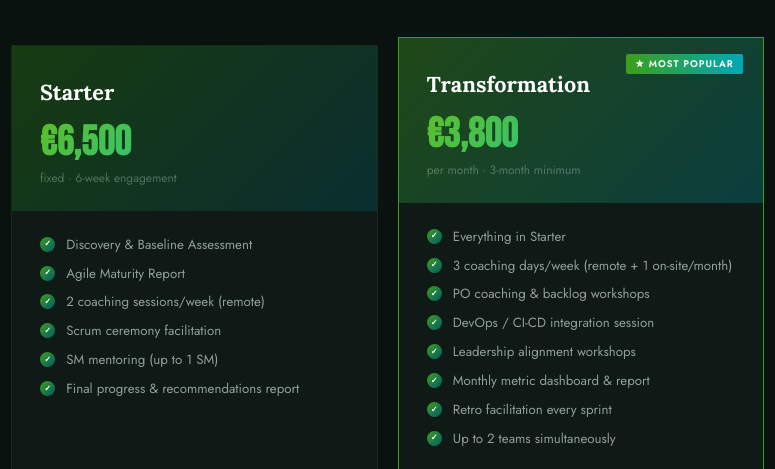
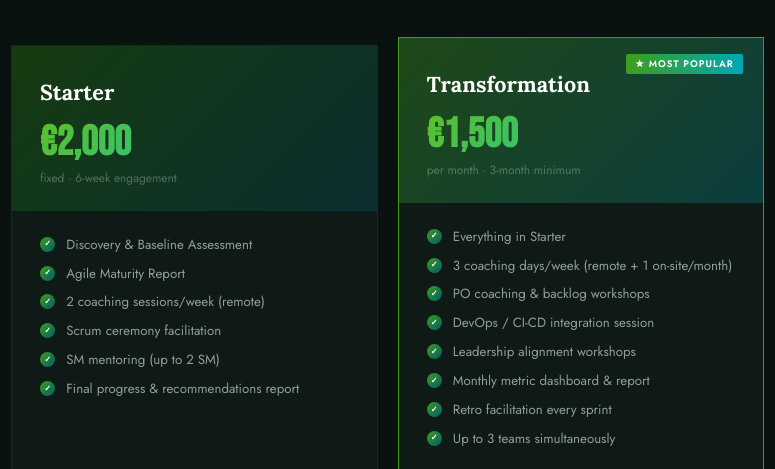
Before and after one commit to themindfulagile/themindfulagile.github.io, a plain HTML site: page index.html in a window 1280 px wide. Shown: the part 6296-6765 px from the top of the page, 59-834 px from the left. Drawn offline with Linux system fonts and the light colour scheme.

Commit message:
packages updated

```diff
--- a/index.html
+++ b/index.html
@@ -1524,14 +1524,14 @@ footer {
     <p class="section-lead reveal">Three packages, each designed for a different level of Agile maturity. All include Phase 1 Discovery. Bespoke engagements scoped on request.</p>
     <div class="pricing-grid">
       <div class="pkg reveal d1">
-        <div class="pkg-head starter"><div class="pkg-name">Starter</div><div class="pkg-price">€6,500</div><div class="pkg-unit">fixed · 6-week engagement</div></div>
+        <div class="pkg-head starter"><div class="pkg-name">Starter</div><div class="pkg-price">€2,000</div><div class="pkg-unit">fixed · 6-week engagement</div></div>
         <div class="pkg-body">
           <ul class="pkg-feats">
             <li class="pkg-feat"><span class="pkg-check">✓</span><span>Discovery &amp; Baseline Assessment</span></li>
             <li class="pkg-feat"><span class="pkg-check">✓</span><span>Agile Maturity Report</span></li>
             <li class="pkg-feat"><span class="pkg-check">✓</span><span>2 coaching sessions/week (remote)</span></li>
             <li class="pkg-feat"><span class="pkg-check">✓</span><span>Scrum ceremony facilitation</span></li>
-            <li class="pkg-feat"><span class="pkg-check">✓</span><span>SM mentoring (up to 1 SM)</span></li>
+            <li class="pkg-feat"><span class="pkg-check">✓</span><span>SM mentoring (up to 2 SM)</span></li>
             <li class="pkg-feat"><span class="pkg-check">✓</span><span>Final progress &amp; recommendations report</span></li>
           </ul>
           <div class="pkg-ideal">Best for: 1 team · Early Agile adoption</div>
@@ -1539,7 +1539,7 @@ footer {
         </div>
       </div>
       <div class="pkg featured reveal d2">
-        <div class="pkg-head popular"><div class="pkg-badge">★ Most Popular</div><div class="pkg-name">Transformation</div><div class="pkg-price">€3,800</div><div class="pkg-unit">per month · 3-month minimum</div></div>
+        <div class="pkg-head popular"><div class="pkg-badge">★ Most Popular</div><div class="pkg-name">Transformation</div><div class="pkg-price">€1,500</div><div class="pkg-unit">per month · 3-month minimum</div></div>
         <div class="pkg-body">
           <ul class="pkg-feats">
             <li class="pkg-feat"><span class="pkg-check">✓</span><span>Everything in Starter</span></li>
@@ -1549,7 +1549,7 @@ footer {
             <li class="pkg-feat"><span class="pkg-check">✓</span><span>Leadership alignment workshops</span></li>
             <li class="pkg-feat"><span class="pkg-check">✓</span><span>Monthly metric dashboard &amp; report</span></li>
             <li class="pkg-feat"><span class="pkg-check">✓</span><span>Retro facilitation every sprint</span></li>
-            <li class="pkg-feat"><span class="pkg-check">✓</span><span>Up to 2 teams simultaneously</span></li>
+            <li class="pkg-feat"><span class="pkg-check">✓</span><span>Up to 3 teams simultaneously</span></li>
           </ul>
           <div class="pkg-ideal">Best for: 1–2 teams · Mid-stage transformation</div>
           <a href="#steps" class="pkg-btn pkg-btn-fill"><span>Select This Package</span></a>
```
